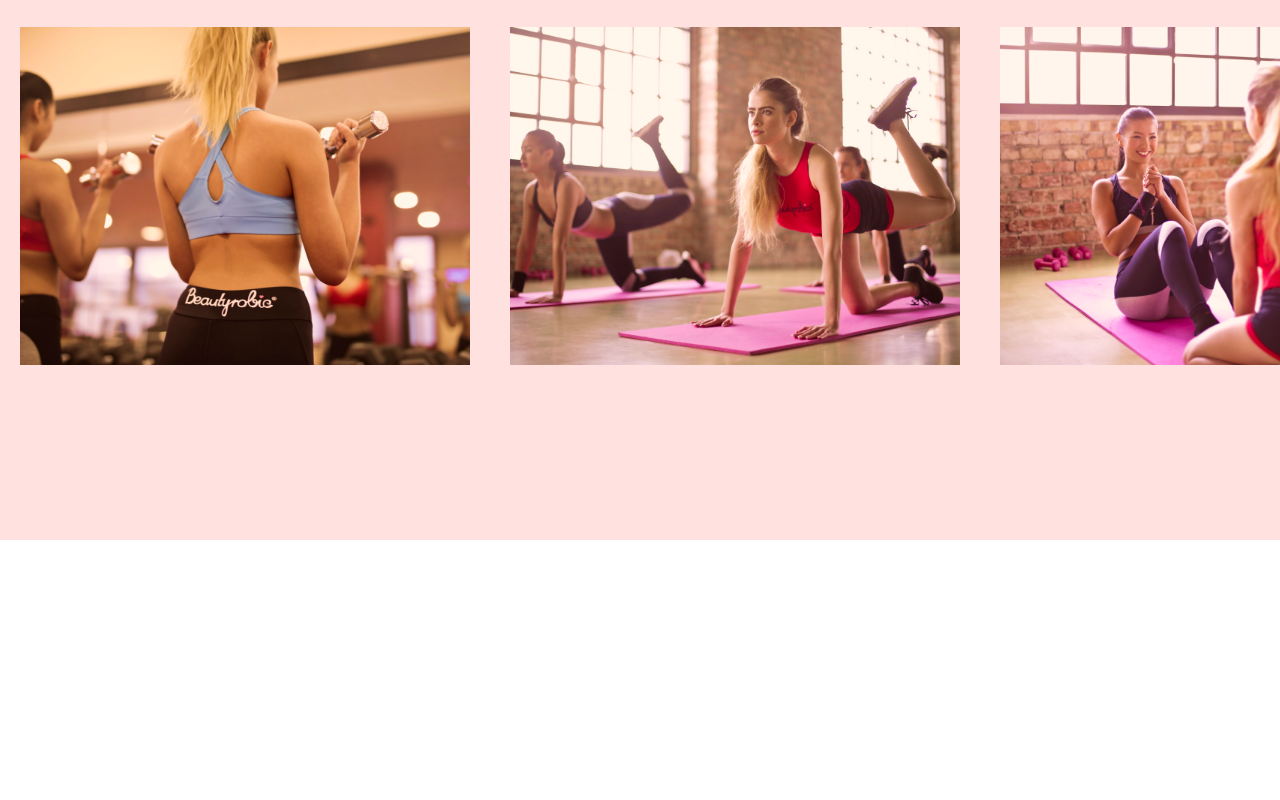
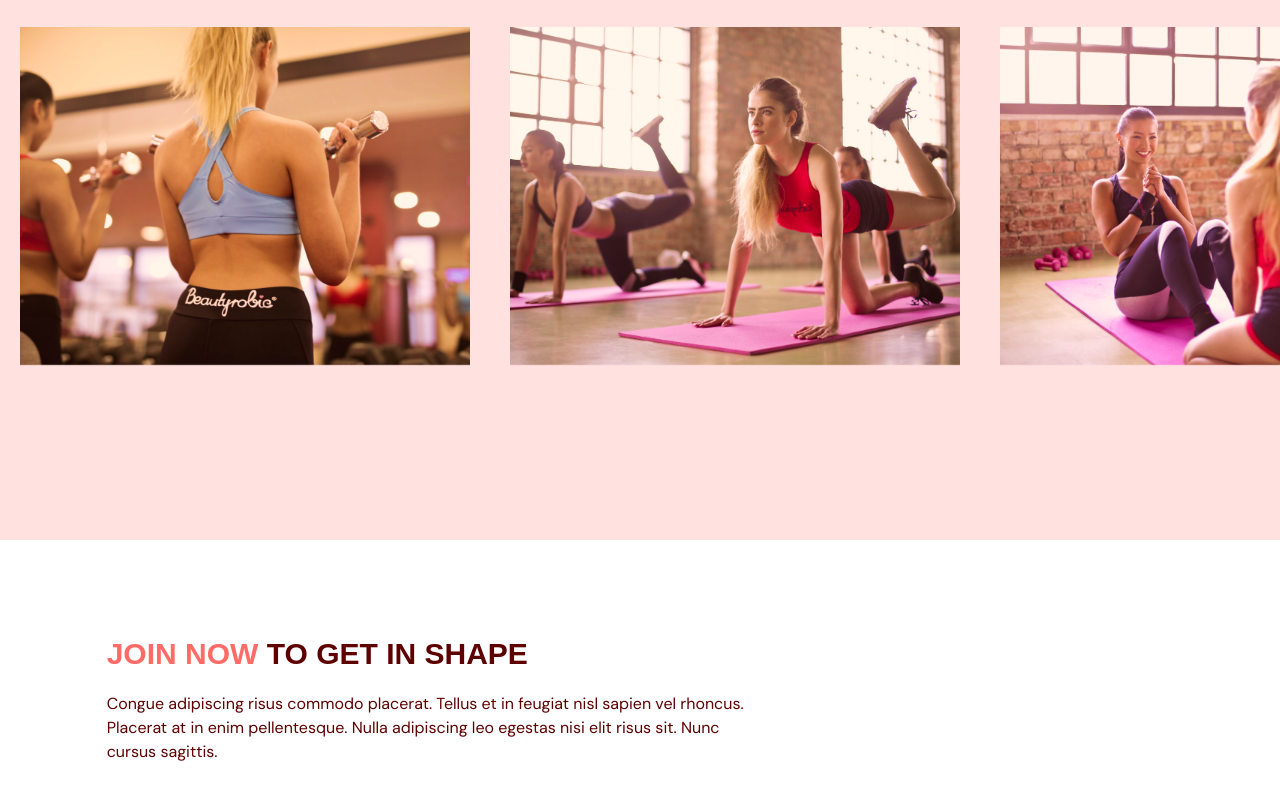
Before and after one commit to MartaKliuchnik/Fitness_App_React_TS, a React (Vite) app: page / in a window 1280 px wide. Shown: the part 2450-3250 px from the top of the page. Before the commit the page ends 2990 px from the top, so only its background shows below. Built offline with nearby package versions, Linux system fonts and the light colour scheme.

Commit message:
feat: add contactUs component

```diff
--- a/package.json
+++ b/package.json
@@ -14,7 +14,8 @@
     "framer-motion": "^10.16.4",
     "react": "^18.2.0",
     "react-anchor-link-smooth-scroll": "^1.0.12",
-    "react-dom": "^18.2.0"
+    "react-dom": "^18.2.0",
+    "react-hook-form": "^7.48.2"
   },
   "devDependencies": {
     "@types/node": "^20.9.0",
--- a/src/App.tsx
+++ b/src/App.tsx
@@ -4,6 +4,7 @@
 import { SelectedPage } from '@/shared/types';
 import Benefits from '@/scenes/benefits';
 import OurClasses from '@/scenes/ourClasses';
+import ContactUs from '@/scenes/contactUs';
 
 function App() {
 
@@ -30,6 +31,7 @@
 		<Home setSelectedPage={setSelectedPage} />
 		<Benefits setSelectedPage={setSelectedPage} />
 		<OurClasses setSelectedPage={setSelectedPage} />
+		<ContactUs setSelectedPage={setSelectedPage} />
 
 	</div>;
 }
--- /dev/null
+++ b/src/scenes/contactUs/index.tsx
@@ -0,0 +1,43 @@
+import { SelectedPage } from "@/shared/types";
+import { motion } from "framer-motion";
+import { useForm } from "react-hook-form";
+import ContactUsPageGraphic from '@/assets/ContactUsPageGraphic.png';
+import HText from "@/shared/HText";
+
+type Props = {
+    setSelectedPage: (value: SelectedPage) => void;
+}
+
+const ContacUs = ({setSelectedPage}: Props) => {
+    return (
+        <section id="contactus" className="mx-auto w-5/6 pt-24 pb-32">
+            <motion.div onViewportEnter={() => setSelectedPage(SelectedPage.ContactUs)}>
+                {/* HEADER */}
+                <motion.div
+                    className="md:w-3/5"
+                    initial="hidden"
+                    whileInView="visible"
+                    viewport={{ once: true, amount: 0.5 }}
+                    transition={{ duration: 0.5 }}
+                    variants={{
+                        hidden: { opacity: 0, x: -50 },
+                        visible: { opacity: 1, x: 0 },
+                    }}
+                >
+                    <HText>
+                        <span className="text-primary-500">JOIN NOW</span> TO GET IN SHAPE
+                    </HText>
+                    <p className="my-5">
+                        Congue adipiscing risus commodo placerat. Tellus et in feugiat nisl
+                        sapien vel rhoncus. Placerat at in enim pellentesque. Nulla
+                        adipiscing leo egestas nisi elit risus sit. Nunc cursus sagittis.
+                    </p>
+                </motion.div>
+
+            </motion.div>
+
+        </section>
+    )
+}
+
+export default ContacUs
```
Also changed, not shown: 1 other file (tests, documents, lock files or other folders).
